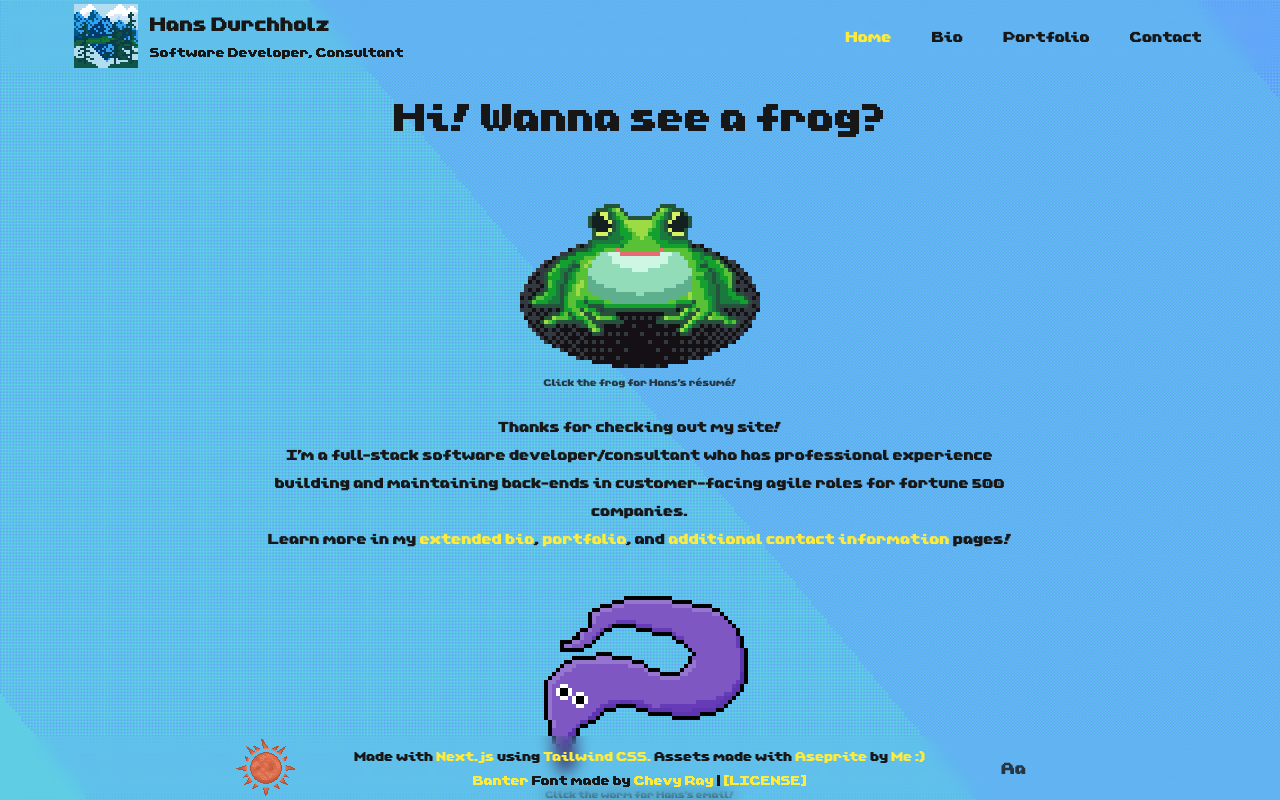
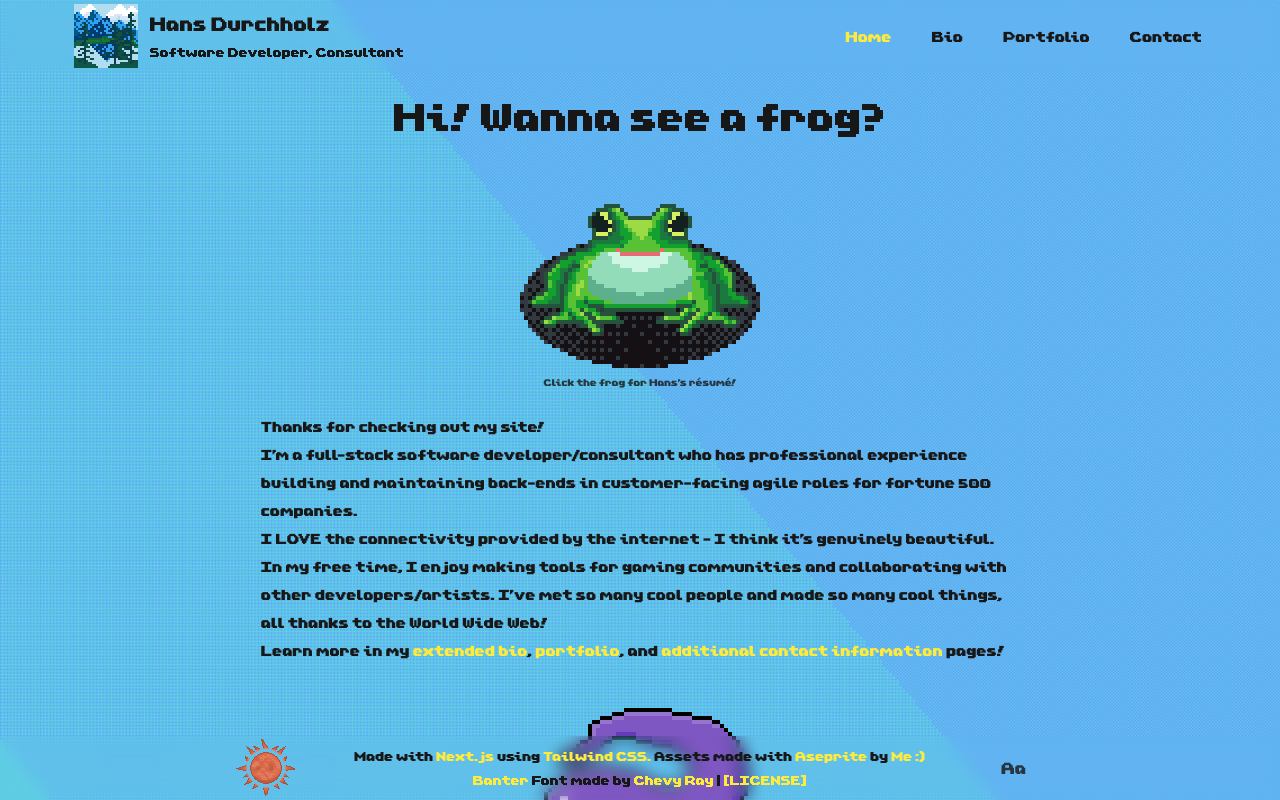
Before and after one commit to hansied67/hansied67.github.io, a Next.js app: page / in a window 1280 px wide. Shown: the top 800 px of the page. Built offline with nearby package versions, Linux system fonts and the light colour scheme.

Commit message:
Home page description update, text align left

```diff
--- a/src/app/page.tsx
+++ b/src/app/page.tsx
@@ -30,10 +30,12 @@ export default function Home() {
               </div>
             </Link>
           </div>
-          <h2 className="text-center text-lg max-w-5/6 md:max-w-2/3">
+          <h2 className="text-lg max-w-5/6 md:max-w-2/3">
             Thanks for checking out my site!
             <br />
             I&apos;m a full-stack software developer/consultant who has professional experience building and maintaining back-ends in customer-facing agile roles for fortune 500 companies.
+            <br />
+            I <b>LOVE</b> the connectivity provided by the internet - I think it&apos;s genuinely beautiful. In my free time, I enjoy making tools for gaming communities and collaborating with other developers/artists. I&apos;ve met so many cool people and made so many cool things, all thanks to the World Wide Web!
             <br />
             Learn more in my
             <Link
```
